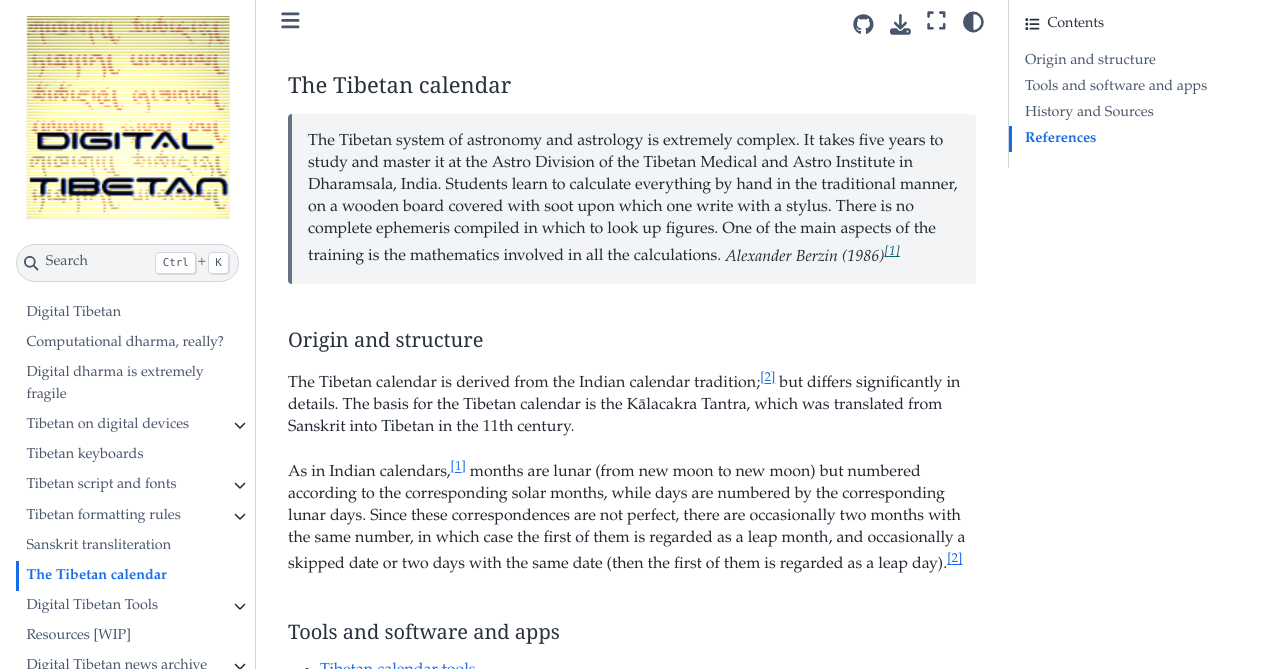
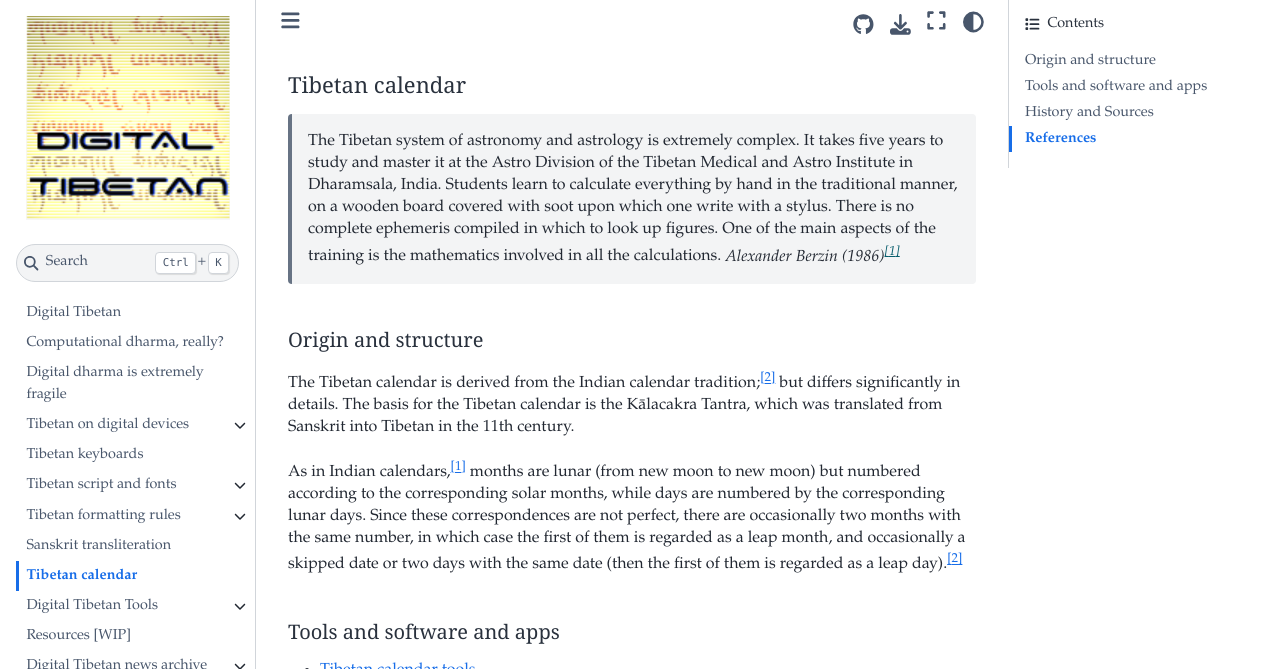
Before and after one commit to DigitalTibetan/DigitalTibetan, a Jupyter Book: the page built from docs/tibetan_calendar.md, in a window 1280 px wide and 900 px high. Shown: the top 669 px of the window. Built offline with Jupyter Book 1.0.4 settings and Sphinx 7.4.7 and the Sphinx Book theme 1.1.4, drawn with Linux system fonts in a browser that asks for light colours.

```diff
--- a/docs/tibetan_calendar.md
+++ b/docs/tibetan_calendar.md
@@ -1,4 +1,4 @@
-# The Tibetan calendar
+# Tibetan calendar
 
 > The Tibetan system of astronomy and astrology is extremely complex. It takes five years to study and master it at the Astro Division of the Tibetan Medical and Astro Institute in Dharamsala, India. Students learn to calculate everything by hand in the traditional manner, on a wooden board covered with soot upon which one write with a stylus. There is no complete ephemeris compiled in which to look up figures. One of the main aspects of the training is the mathematics involved in all the calculations.
 > _Alexander Berzin (1986)[^1]_
```
Also changed, not shown: docs/tibetan_fonts.md (+2 -1 lines).
